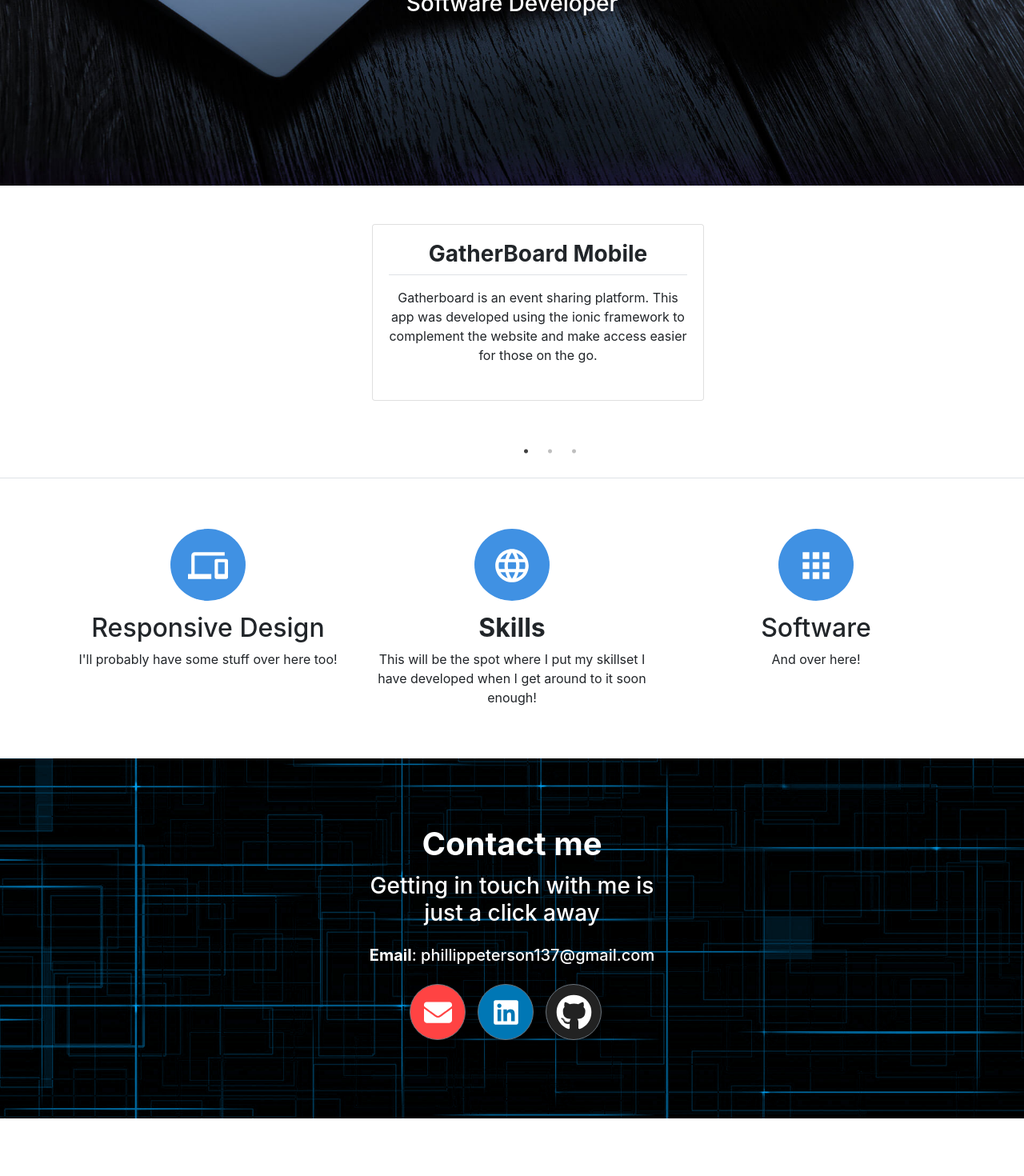
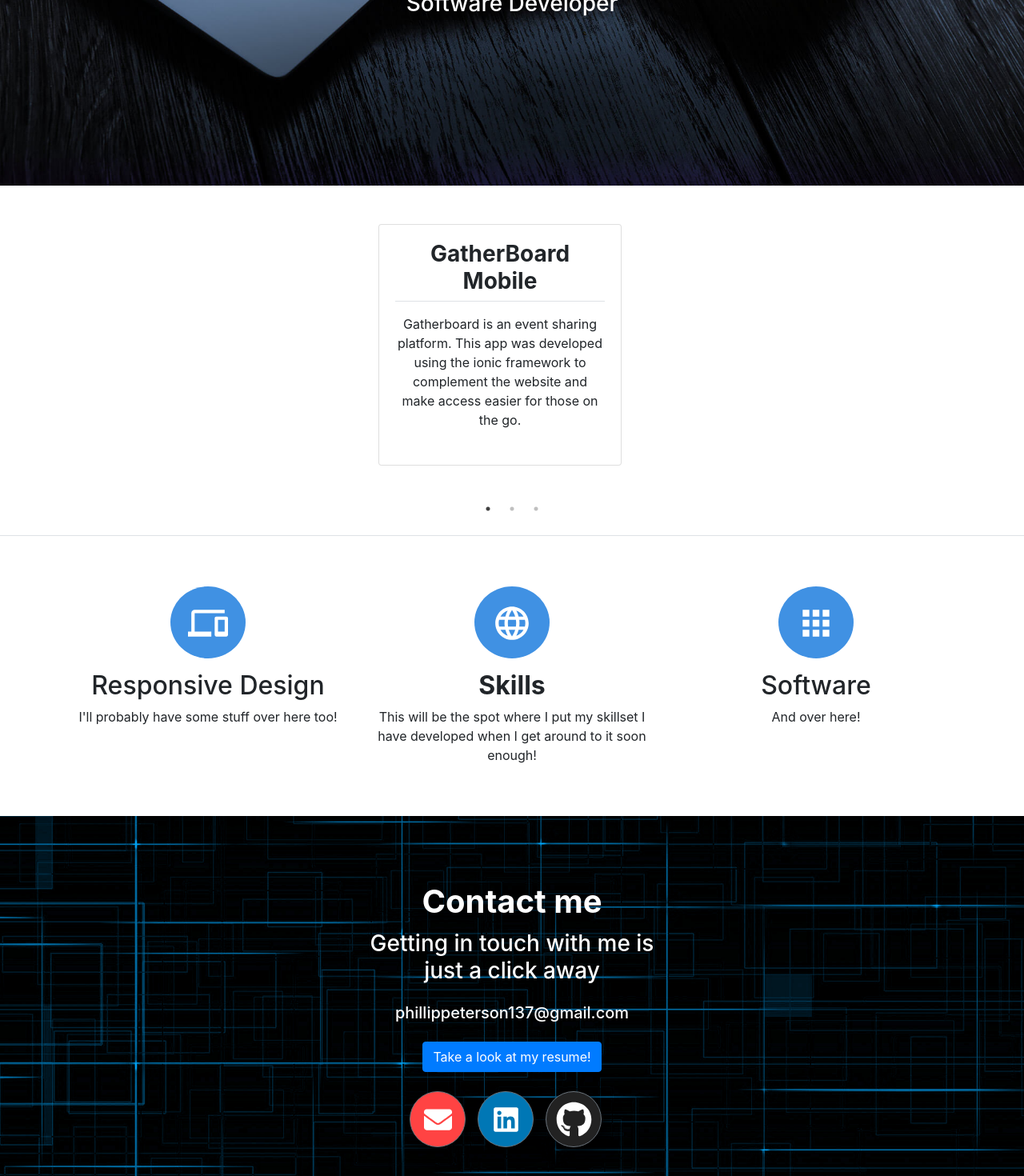
Before and after one commit to PhillipPeterson/phillpeterson.com, a React (Create React App) app: page / in a window 1280 px wide. Shown: the part 268-1738 px from the top of the page at 80% size. Before the commit the page ends 1666 px from the top, so only its background shows below. Built offline with nearby package versions, Linux system fonts and the light colour scheme.

Commit message:
Added resume button to footer, removed old header, centered slider better, formatting

```diff
--- a/src/App.js
+++ b/src/App.js
@@ -1,6 +1,5 @@
 import React, { Fragment } from 'react';
 import { Container, Row, Col } from 'reactstrap';
-import Header from './components/Header';
 import Footer from './components/Footer';
 import PortfolioSlider from './components/PortfolioSlider';
 import Skills from './components/Skills';
@@ -16,9 +15,9 @@ const App = () => (
 		<main className="pt-5 center">
 
 			<Container className="pb-5">
-				<Row className="pt-0 px-4 px-xl-0 position-relative">
+				<Row className="px-4 position-relative">
 					<Col xs={4} sm={4} md={4} />
-					<Col md={5} className="pb-6 pb-md-0 mb-md-0 mx-md-0">
+					<Col md={4} className="pb-6">
 						<PortfolioSlider />
 					</Col>
 					<Col xs={4} sm={4} md={4} />
--- a/src/components/Footer.js
+++ b/src/components/Footer.js
@@ -60,10 +60,11 @@ class Footer extends React.Component {
 
                     <Col md={4}>
 
-                        <Container className="pt-2 center" >
+                        <Container className="pt-2 pb-2 center" >
                             <h1 className="pb-1"><b>Contact me</b></h1>
                             <h3>Getting in touch with me is just a click away</h3>
-                            <p className="pt-3 h5"><b>Email</b>: phillippeterson137@gmail.com</p>
+                            <p className="pt-3 pb-3 h5">phillippeterson137@gmail.com</p>
+                            <Button color="primary" href={require('../resources/Resume.pdf')}>Take a look at my resume!</Button>
                         </Container>
 
                         <Container className="center pt-3">
--- a/src/components/Header.js
+++ /dev/null
@@ -1,45 +0,0 @@
-import React from 'react';
-import logo from '../logo.svg';
-
-import {Container, Row, Col, Button} from 'reactstrap';
-
-const styles = {
-
-	logo: {
-		width: 80
-	}
-};
-
-class Header extends React.Component {
-
-	render() {
-
-		return (
-
-			<header className="border-bottom">
-				<Row className="center pb-3">
-
-					<Col xs={4} sm={4} md={4} />
-
-					<Col md={4} >
-						<Container >
-							<img src={logo} alt="logo" className="logo" style={styles.logo} />
-						</Container>
-
-						<Container>
-							<h2>Welcome to my website!</h2>
-							<p>This is my website that I'll be using for my portfolio! There isn't much yet while I'll work on it but there'll be more to come </p>
-							<Button color="primary" href={require('../resources/Resume.pdf')}>Take a look at my resume!</Button>
-						</Container>
-					</Col>
-
-					<Col xs={4} sm={4} md={4} />
-
-				</Row>
-			</header>
-
-		);
-	}
-}
-
-export default Header;
--- a/src/components/Header2.js
+++ b/src/components/Header2.js
@@ -10,12 +10,9 @@ const style = {
 
 class Header2 extends React.Component {
 
-
-
 	render() {
 
 		return (
-
 			<div className="center" style={style.header}>
 				<h1>Phillip Peterson</h1>
 				<h3>Software Developer</h3>
--- a/src/components/Skills.js
+++ b/src/components/Skills.js
@@ -45,7 +45,7 @@ class Skills extends React.Component {
                             <p>This will be the spot where I put my skillset I have developed when I get around to it soon enough!</p>
                         </Col>
 
-                        <Col className="center"md={4}>
+                        <Col className="center" md={4}>
                             <span className="span-icon">
                                 <AppsOutlined style={styles.icon}/>
                             </span>
```
